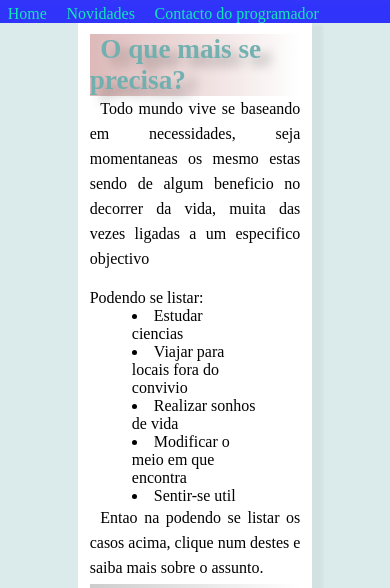
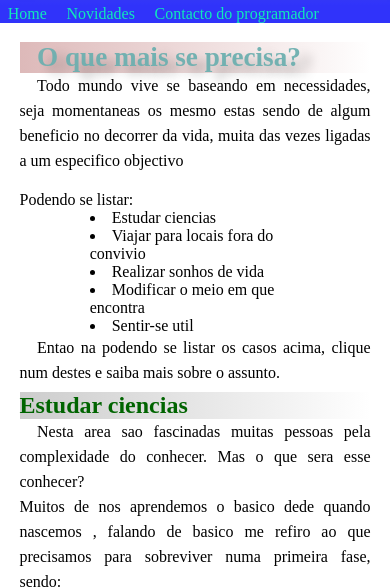
Before and after one commit to Bigbones0010/html-css-testes, a plain HTML site: page index.html in a window 390 px wide. Shown: the part 205-793 px from the top of the page. Drawn offline with Linux system fonts and the light colour scheme.

Commit message:
actualização 3.0

```diff
--- a/css/frente.css
+++ b/css/frente.css
@@ -131,3 +131,9 @@ footer div{
 .contacto:hover{
     box-shadow: 15px 15px 15px rgba(0, 0, 0, 0.308);
 }
+
+@media (max-width: 450px){
+    main{
+        width: 100%;
+    }
+}
```
